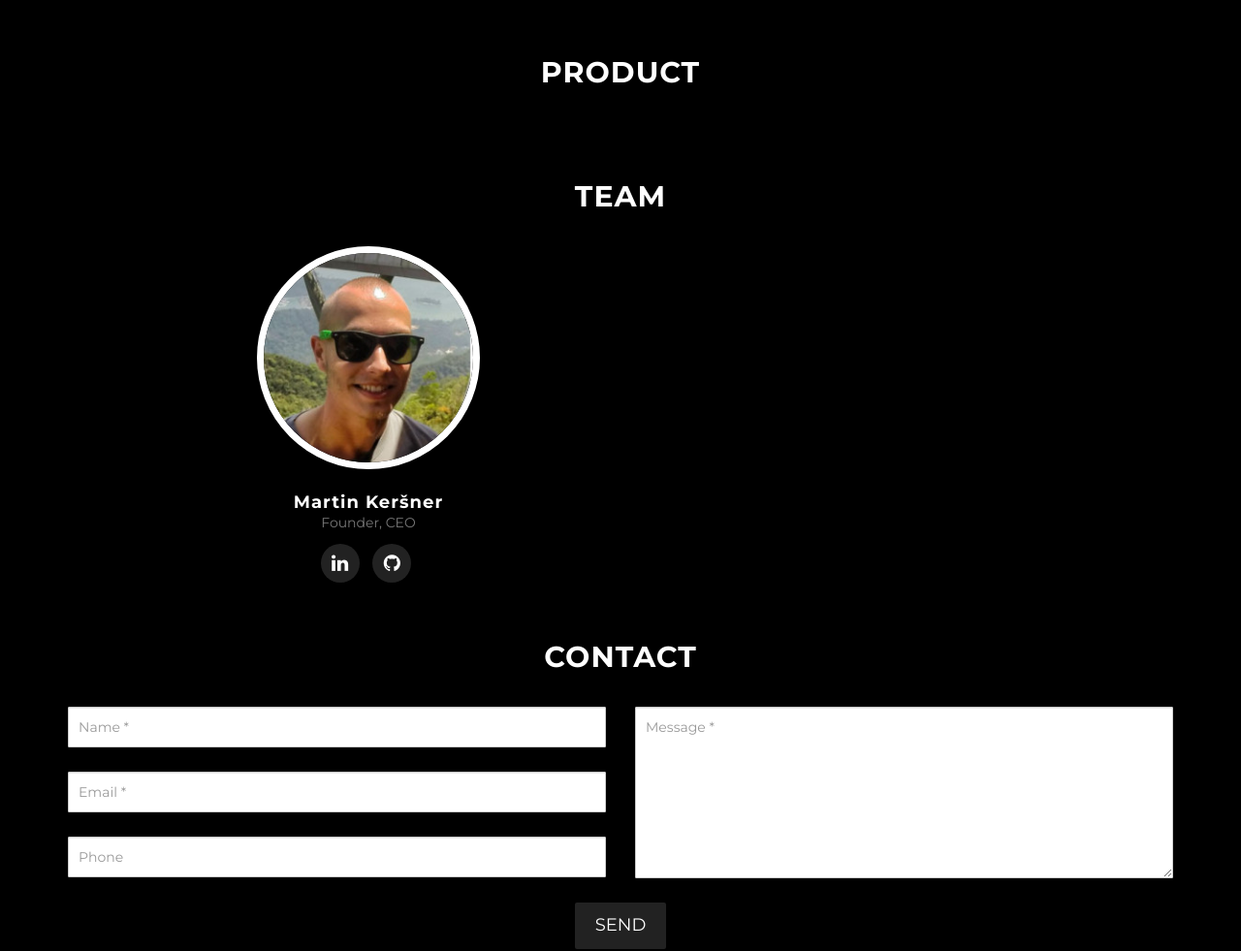
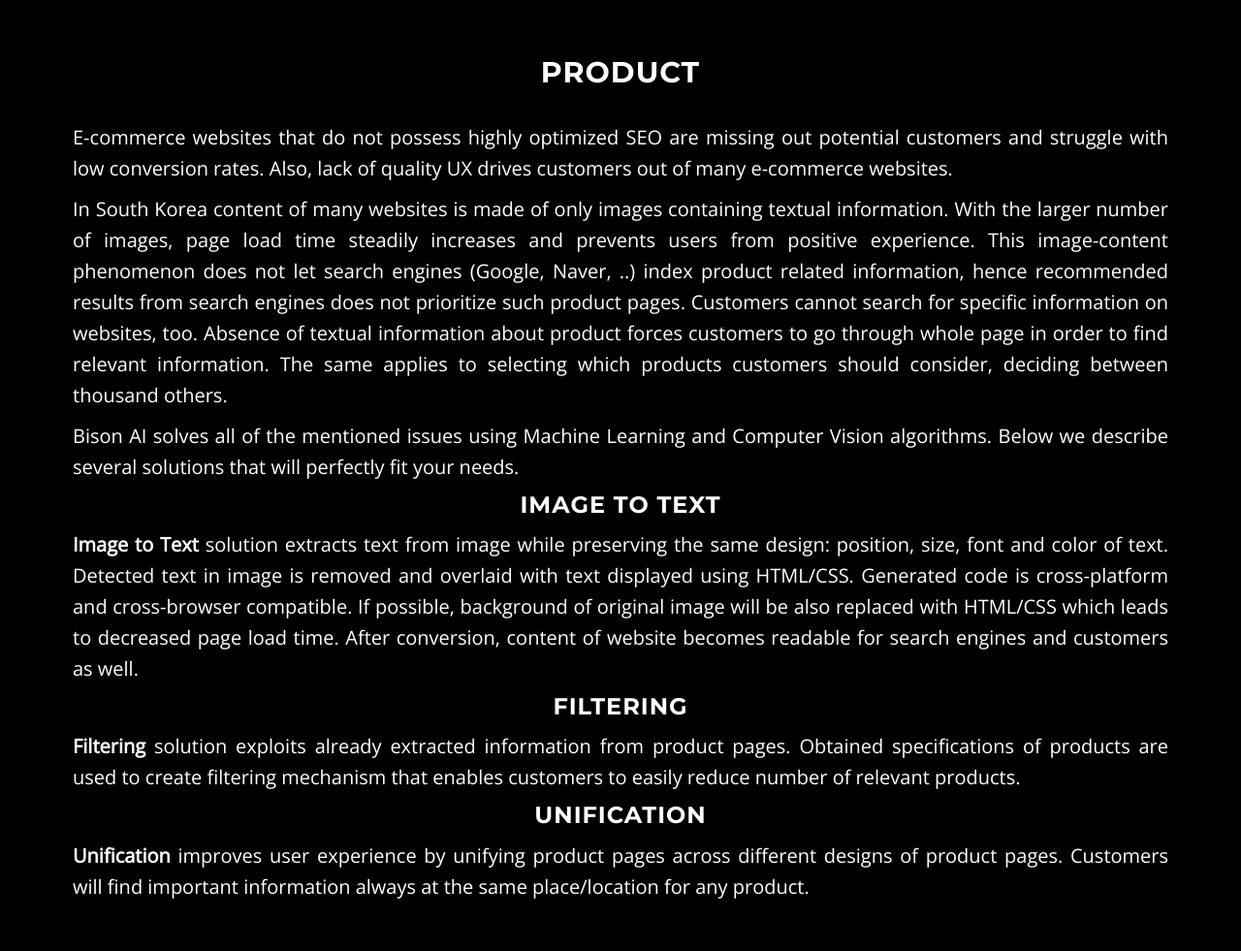
Before and after one commit to martinkersner/bisonai_www, a Jekyll site: the page built from index.html, in a window 1280 px wide and 1400 px high, scrolled down 601 px. Shown: the part 127-1108 px from the top of the window at 97% size. Built offline with Jekyll 4.4.1, drawn with Linux system fonts in a browser that asks for light colours; grey boxes are pictures that could not be loaded.

Commit message:
added basic problem and product information; added anonymous member of team

```diff
--- a/_config.yml
+++ b/_config.yml
@@ -23,6 +23,10 @@ people:
     - title: github
       url: https://github.com/martinkersner
 
+- name: You
+  pic: 2
+  position: Co-founder
+
 # Build settings
 markdown: kramdown
 permalink: pretty
--- a/_includes/head.html
+++ b/_includes/head.html
@@ -13,6 +13,7 @@
     <link rel="stylesheet" href="{{ "css/font-awesome/css/font-awesome.min.css" | prepend: site.baseurl }}">
     <link href="http://fonts.googleapis.com/css?family=Lora:400,700,400italic,700italic" rel="stylesheet" type="text/css">
     <link href="http://fonts.googleapis.com/css?family=Montserrat:400,700" rel="stylesheet" type="text/css">
+    <link href="https://fonts.googleapis.com/css?family=Open+Sans:300,400" rel="stylesheet">
 
     <!-- HTML5 Shim and Respond.js IE8 support of HTML5 elements and media queries -->
     <!-- WARNING: Respond.js doesn't work if you view the page via file:// -->
--- a/_includes/product.html
+++ b/_includes/product.html
@@ -1,9 +1,34 @@
     <!-- Product Section -->
     <section id="product" class="container content-section text-center">
         <div class="row">
-            <div class="col-lg-8 col-lg-offset-2">
                 <h2>Product</h2>
+                <p>
+                E-commerce websites that do not possess highly optimized SEO are missing out potential customers and struggle with low conversion rates. Also, lack of quality UX drives customers out of many e-commerce websites.
+                </p>
 
-            </div>
+                <p>
+                In South Korea content of many websites is made of only images containing textual information. With the larger number of images, page load time steadily increases and prevents users from positive experience. This image-content phenomenon does not let search engines (Google, Naver, ..) index product related information, hence recommended results from search engines does not prioritize such product pages. Customers cannot search for specific information on websites, too. Absence of textual information about product forces customers to go through whole page in order to find relevant information. The same applies to selecting which products customers should consider, deciding between thousand others.
+                </p>
+
+                <p>
+                Bison AI solves all of the mentioned issues using Machine Learning and Computer Vision algorithms. Below we describe several solutions that will perfectly fit your needs.
+                </p>
+
+                <h3>Image to Text</h3>
+                <p>
+                <strong>Image to Text</strong> solution extracts text from image while preserving the same design: position, size, font and color of text. Detected text in image is removed and overlaid with text displayed using HTML/CSS. Generated code is cross-platform and cross-browser compatible. If possible, background of original image will be also replaced with HTML/CSS which leads to decreased page load time. After conversion, content of website becomes readable for search engines and customers
+                as well.
+                </p>
+
+                <h3>Filtering</h3>
+                <p>
+                <strong>Filtering</strong> solution exploits already extracted information from product pages. Obtained specifications of products are used to create filtering mechanism that enables customers to easily reduce number of relevant products.
+                </p>
+
+                <h3>Unification</h3>
+                <p>
+                <strong>Unification</strong> improves user experience by unifying product pages across different designs of product pages. Customers will find important information always at the same place/location for any product.
+                </p>
+
         </div>
     </section>
--- a/_includes/team.html
+++ b/_includes/team.html
@@ -5,7 +5,7 @@
                 <h2>Team</h2>
                   <div class="row">
                       {% for member in site.people %}
-                      <div class="col-sm-4">
+                      <div class="col-sm-6">
                           <div class="team-member">
                               <img src="img/team/{{ member.pic }}.jpg" class="img-responsive img-circle" alt="">
                               <h4>{{ member.name }}</h4>
```
Also changed, not shown: _includes/css/grayscale.css (+16 -0 lines).
